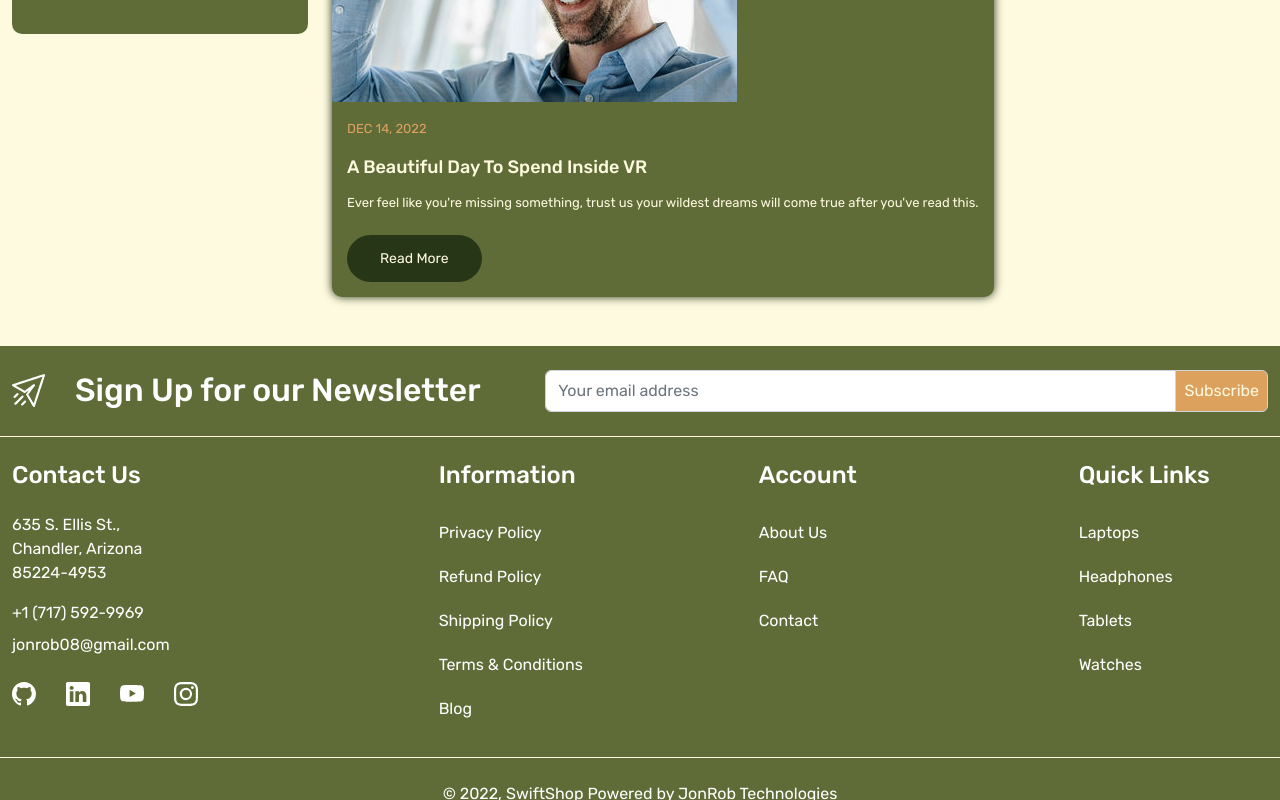
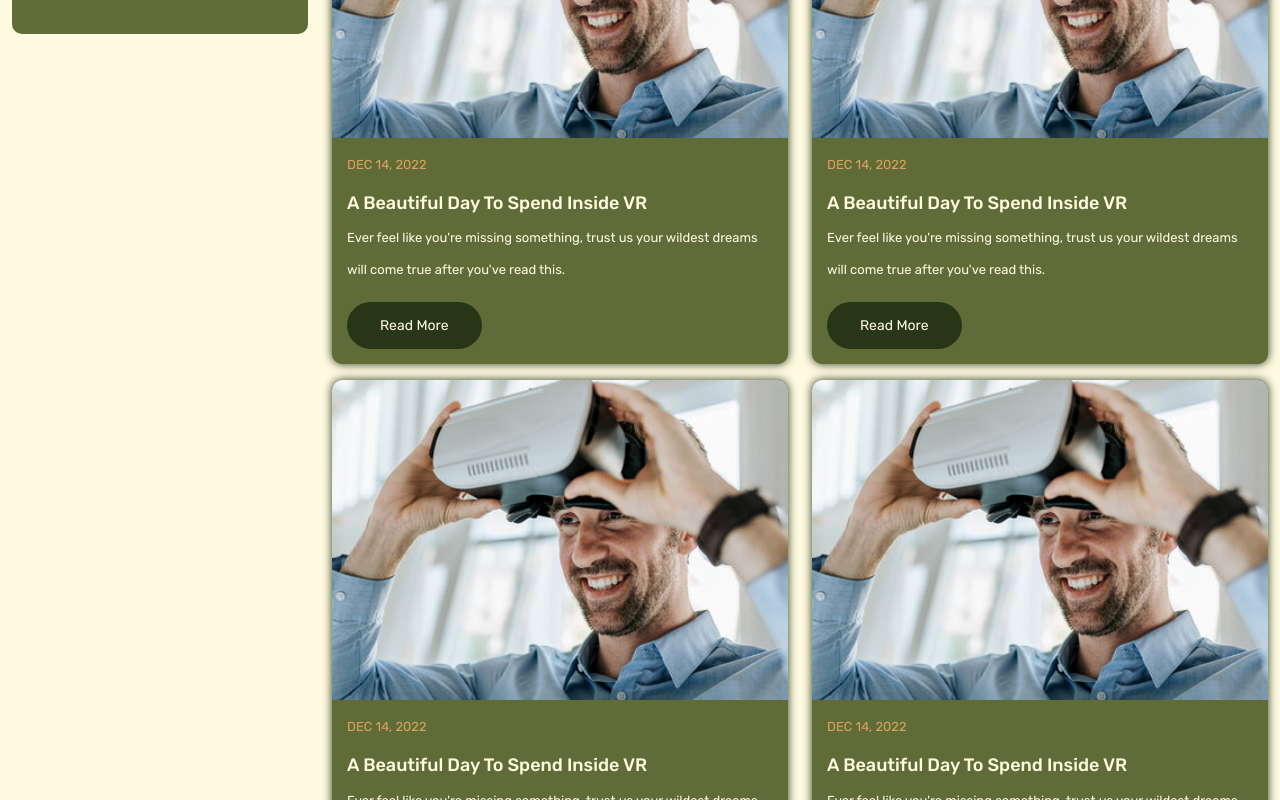
Before and after one commit to jonrob08/SwiftShop, a React (Create React App) app in the folder swiftshop/: page /blog in a window 1280 px wide. Shown: the part 520-1320 px from the top of the page. Built offline with nearby package versions, Linux system fonts and the light colour scheme; a web font is replaced by a local one.

Commit message:
chore: added blog cards to blog

```diff
--- a/swiftshop/src/components/BlogCard.js
+++ b/swiftshop/src/components/BlogCard.js
@@ -5,7 +5,7 @@
   return (
         <div className="blog-card">
             <div className="card-image">
-                <img src="images/blog-1.jpg" className="img-fluid" alt="" />
+                <img src="images/blog-1.jpg" className="img-fluid w-100" alt="" />
             </div>
             <div className="blog-content">
                 <p className="date">Dec 14, 2022</p>
--- a/swiftshop/src/pages/Blog.js
+++ b/swiftshop/src/pages/Blog.js
@@ -26,8 +26,19 @@
                     </div>
                 </div>
                 <div className="col-9">
-                    <div className="d-flex gap-10">
-                        <BlogCard />
+                    <div className="row">
+                        <div className="col-6 mb-3">
+                            <BlogCard />
+                        </div>
+                        <div className="col-6 mb-3">
+                            <BlogCard />
+                        </div>
+                        <div className="col-6 mb-3">
+                            <BlogCard />
+                        </div>
+                        <div className="col-6 mb-3">
+                            <BlogCard />
+                        </div>
                     </div>
                 </div>
             </div>
```
